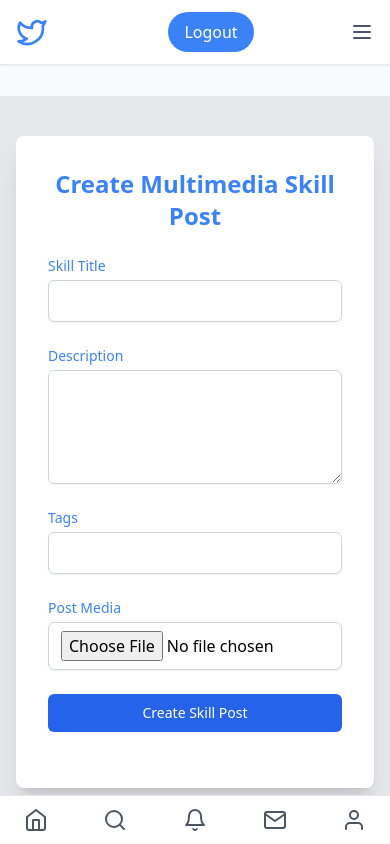
After one commit to Pranavlovescode/SkillSync, a Django app: template tweetApp/templates/skillPost.html in a window 390 px wide. The commit adds this page. Run offline with Django 5.2, Linux system fonts and the light colour scheme; the template is opened without the code that fills it, so the values that code supplies are empty; some libraries are stand-ins or nearby versions.

Commit message:
skill post creation done

```diff
--- a/tweetApp/static/styles.css
+++ b/tweetApp/static/styles.css
@@ -1,3 +1,9 @@
 #message {
     transition: opacity 0.5s ease-out;
 }
+
+.drag-active {
+    border-color: #3b82f6; /* Blue-500 */
+    background-color: #f3f4f6; /* Gray-100 */
+    transition: border-color 0.3s ease-in-out, background-color 0.3s ease-in-out;
+}
--- a/tweetApp/templates/index.html
+++ b/tweetApp/templates/index.html
@@ -24,6 +24,8 @@
 
     {% block editProfile %}{% endblock %}
 
+    {% block skillPost %}{% endblock %}
+
     <script src="{% static 'script.js' %}"></script>
   </body>
 </html>
--- /dev/null
+++ b/tweetApp/templates/skillPost.html
@@ -0,0 +1,67 @@
+{% extends "index.html" %}
+
+{% block navbar %}
+    {% include "navbar.html" %}
+{% endblock %}
+
+{% block skillPost %}
+<main class="container mx-auto mt-10 px-4">
+    <div class="bg-white p-8 rounded-lg shadow-xl w-full max-w-2xl mx-auto">
+        <h1 class="text-2xl font-bold mb-6 text-center text-blue-500">Create Multimedia Skill Post</h1>
+        <form class="space-y-6" id="skill-form" method="POST" enctype="multipart/form-data">
+            {% csrf_token %}
+            <div>
+                <label for="skill-title" class="block text-sm font-medium text-blue-500">Skill Title</label>
+                <input type="text" id="skill-title" name="post_name" required
+                    class="mt-1 block w-full px-3 py-2 bg-white border border-gray-300 rounded-md shadow-sm focus:outline-none focus:ring-blue-500 focus:border-blue-500">
+            </div>
+
+            <div>
+                <label for="skill-description" class="block text-sm font-medium text-blue-500">Description</label>
+                <textarea id="skill-description" name="post_description" rows="4" required
+                    class="mt-1 block w-full px-3 py-2 bg-white border border-gray-300 rounded-md shadow-sm focus:outline-none focus:ring-blue-500 focus:border-blue-500"></textarea>
+            </div>
+
+            <div>
+                <label for="skill-tag" class="block text-sm font-medium text-blue-500">Tags</label>
+                <input type="text" id="skill-tag" name="post_tags" required
+                    class="mt-1 block w-full px-3 py-2 bg-white border border-gray-300 rounded-md shadow-sm focus:outline-none focus:ring-blue-500 focus:border-blue-500">
+            </div>
+
+            <div>
+                <label for="skill-tag" class="block text-sm font-medium text-blue-500">Post Media</label>
+                <input type="file" id="skill-tag" name="post_media"
+                    class="mt-1 block w-full px-3 py-2 bg-white border border-gray-300 rounded-md shadow-sm focus:outline-none focus:ring-blue-500 focus:border-blue-500">
+            </div>
+
+            {% comment %} <div id="upload-area"
+                class="border-2 border-dashed border-gray-300 rounded-lg p-6 text-center cursor-pointer transition duration-300 ease-in-out hover:border-blue-500 hover:bg-gray-50">
+                <input type="file" id="file-input"  class="hidden" name="post_media">
+                <label for="file-input" class="cursor-pointer">
+                    <svg class="mx-auto h-12 w-12 text-gray-400" stroke="currentColor" fill="none" viewBox="0 0 48 48"
+                        aria-hidden="true">
+                        <path d="M28 8H12a4 4 0 00-4 4v20m32-12v8m0 0v8a4 4 0 01-4 4H12a4 4 0 01-4-4v-4m32-4l-3.172-3.172a4 4 0 00-5.656 0L28 28M8 32l9.172-9.172a4 4 0 015.656 0L28 28m0 0l4 4m4-24h8m-4-4v8m-12 4h.02"
+                            stroke-width="2" stroke-linecap="round" stroke-linejoin="round" />
+                    </svg>
+                    <p class="mt-1 text-sm text-gray-600">Drag and drop your files here, or click to select files</p>
+                </label>
+            </div> {% endcomment %}
+
+            {% comment %} <div id="preview-area" class="grid grid-cols-2 gap-4 mt-4"></div> {% endcomment %}
+
+            <div>
+                <button type="submit"
+                    class="w-full flex justify-center py-2 px-4 border border-transparent rounded-md shadow-sm text-sm font-medium text-white bg-blue-600 hover:bg-blue-700 focus:outline-none focus:ring-2 focus:ring-offset-2 focus:ring-blue-500">
+                    Create Skill Post
+                </button>
+            </div>
+
+            <div>
+                {% if message %}
+                    <p class="text-green-500" id="message">{{message}}</p>
+                {% endif %}
+            </div>
+        </form>
+    </div>
+</main>
+{% endblock %}
--- a/tweetApp/tweetApp/views.py
+++ b/tweetApp/tweetApp/views.py
@@ -25,7 +25,7 @@ def login_view(request):
             print(f"User: {user}")
             if user:
                 request.session['user']=user.email
-                return HttpResponseRedirect('/tweet/')
+                return HttpResponseRedirect('/skill/')
             else:
                 form.add_error(None,'Invalid credentials')
     else:
@@ -46,7 +46,7 @@ def signup_view(request):
         if form.is_valid():
             user = User(first_name=first_name,last_name=last_name,email=email,username=username,password=hash_password)
             user.save()
-            return HttpResponseRedirect('/tweet')
+            return HttpResponseRedirect('/skill/')
     else:
         form = SignUpForm()
 
--- a/tweetApp/tweets/urls.py
+++ b/tweetApp/tweets/urls.py
@@ -5,5 +5,6 @@ urlpatterns = [
     path('',views.tweet_view,name='tweet'),
     path('profile/',views.profile_view,name='profile'),
     path('profile/view/',views.edit_profile_view,name='edit_profile'),
+    path('post/',views.create_new_post,name='skill_post'),
     # path('profile/edit/',views.edit_profile_view,name='edit_profile'),
 ]
```
Also changed, not shown: tweetApp/static/script.js (+77 -0 lines), tweetApp/templates/tweet.html (+16 -0 lines), tweetApp/tweets/forms.py (+10 -2 lines), tweetApp/tweets/views.py (+42 -9 lines).
